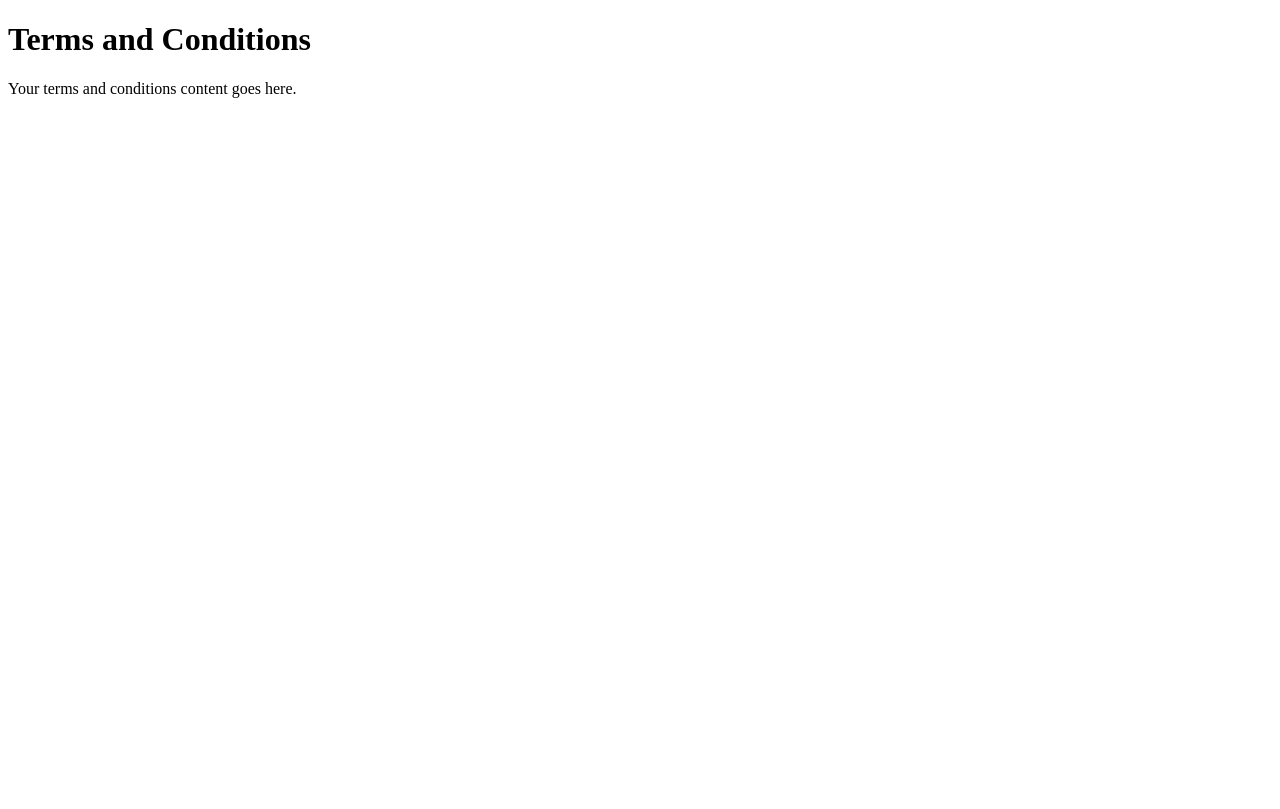
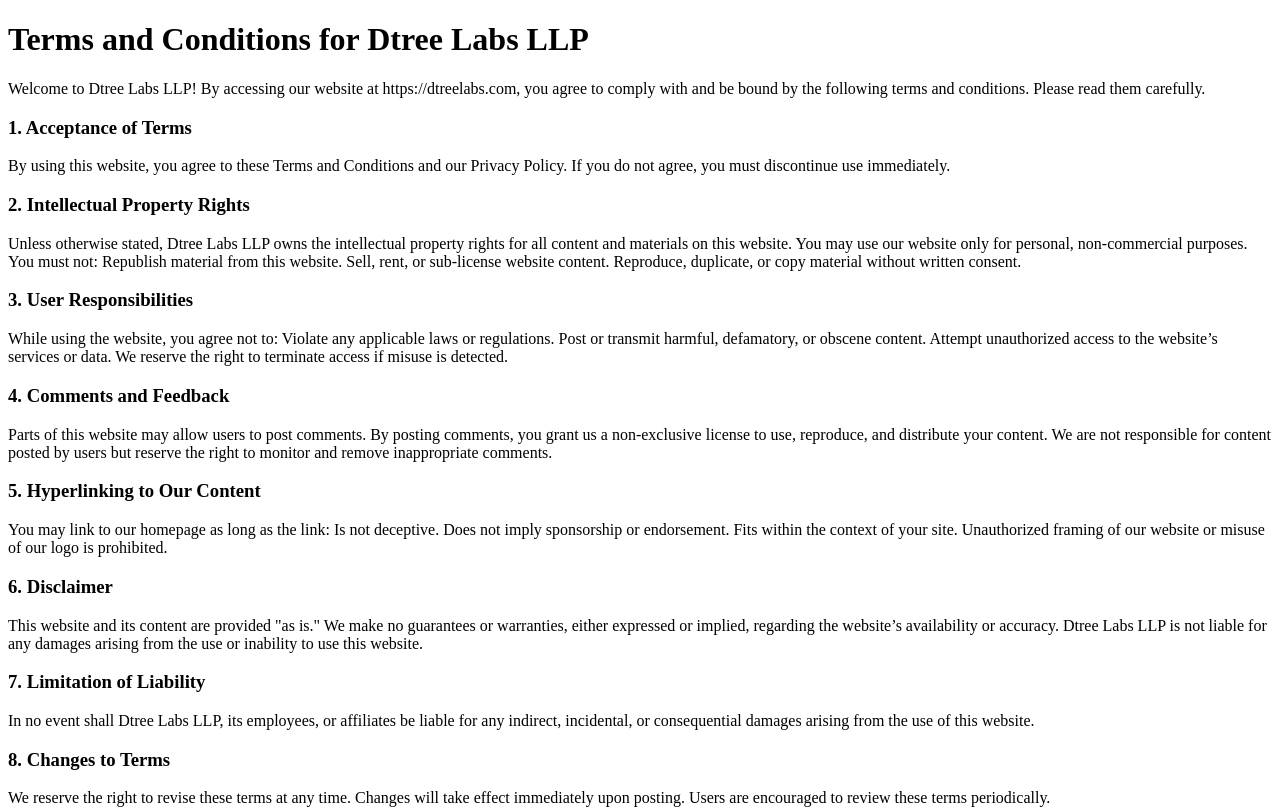
Before and after one commit to kapilbhosale/dtree-website, a Next.js app: page /terms-and-conditions in a window 1280 px wide. Shown: the top 809 px of the page. Built offline with nearby package versions, Linux system fonts and the light colour scheme.

Commit message:
fixed policy page

```diff
--- a/pages/privacy-policy.tsx
+++ b/pages/privacy-policy.tsx
@@ -1,7 +1,6 @@
 import React from "react";
 
 export default function PrivacyPolicy() {
-
   return (
     <div className="container mx-auto px-6 py-12">
       <div className="max-w-3xl mx-auto bg-white p-8 rounded-lg shadow">
--- a/pages/terms-and-conditions.tsx
+++ b/pages/terms-and-conditions.tsx
@@ -1,13 +1,77 @@
+
 import React from 'react';
 
 const TermsAndConditions = () => {
   return (
     <div className="container mx-auto px-4 py-12">
-      <h1 className="text-3xl font-semibold mb-6">Terms and Conditions</h1>
+      <h1 className="text-3xl font-semibold mb-6">Terms and Conditions for Dtree Labs LLP</h1>
       <p className="mb-4">
-        Your terms and conditions content goes here.
+        Welcome to Dtree Labs LLP! By accessing our website at https://dtreelabs.com, you agree to comply with and be bound by the following terms and conditions. Please read them carefully.
+
+        <h3>
+          1. Acceptance of Terms
+        </h3>
+        <p>
+          By using this website, you agree to these Terms and Conditions and our Privacy Policy. If you do not agree, you must discontinue use immediately.
+        </p>
+
+        <h3>2. Intellectual Property Rights</h3>
+        <p>
+        Unless otherwise stated, Dtree Labs LLP owns the intellectual property rights for all content and materials on this website. You may use our website only for personal, non-commercial purposes.
+        You must not:
+        Republish material from this website.
+        Sell, rent, or sub-license website content.
+        Reproduce, duplicate, or copy material without written consent.
+        </p>
+
+        <h3>3. User Responsibilities</h3>
+        <p>While using the website, you agree not to:
+
+        Violate any applicable laws or regulations.
+        Post or transmit harmful, defamatory, or obscene content.
+        Attempt unauthorized access to the website’s services or data.
+        We reserve the right to terminate access if misuse is detected.
+        </p>
+
+        <h3>4. Comments and Feedback</h3>
+        <p>
+        Parts of this website may allow users to post comments. By posting comments, you grant us a non-exclusive license to use, reproduce, and distribute your content.
+
+        We are not responsible for content posted by users but reserve the right to monitor and remove inappropriate comments.
+        </p>
+        <h3>5. Hyperlinking to Our Content</h3>
+        <p>
+        You may link to our homepage as long as the link:
+
+        Is not deceptive.
+        Does not imply sponsorship or endorsement.
+        Fits within the context of your site.
+        Unauthorized framing of our website or misuse of our logo is prohibited.
+        </p>
+        <h3>6. Disclaimer</h3>
+        <p>
+        This website and its content are provided "as is." We make no guarantees or warranties, either expressed or implied, regarding the website’s availability or accuracy. Dtree Labs LLP is not liable for any damages arising from the use or inability to use this website.
+        </p>
+        <h3>7. Limitation of Liability</h3>
+        <p>
+        In no event shall Dtree Labs LLP, its employees, or affiliates be liable for any indirect, incidental, or consequential damages arising from the use of this website.
+        </p>
+        <h3>8. Changes to Terms</h3>
+        <p>
+        We reserve the right to revise these terms at any time. Changes will take effect immediately upon posting. Users are encouraged to review these terms periodically.
+        </p>
+        <h3>9. Governing Law</h3>
+        <p>
+        These terms are governed by the laws of [Your Jurisdiction]. Any disputes will be resolved in accordance with local laws.
+        </p>
+        <h3>10. Contact Information</h3>
+        <p>
+        If you have any questions about these Terms and Conditions, please contact us at:
+        </p>
+        Company Name: Dtree Labs LLP
+        Website: https://dtreelabs.com
+        Email: kapil@dtreelabs.com
       </p>
-      {/* Add more content as needed */}
     </div>
   );
 };
```
